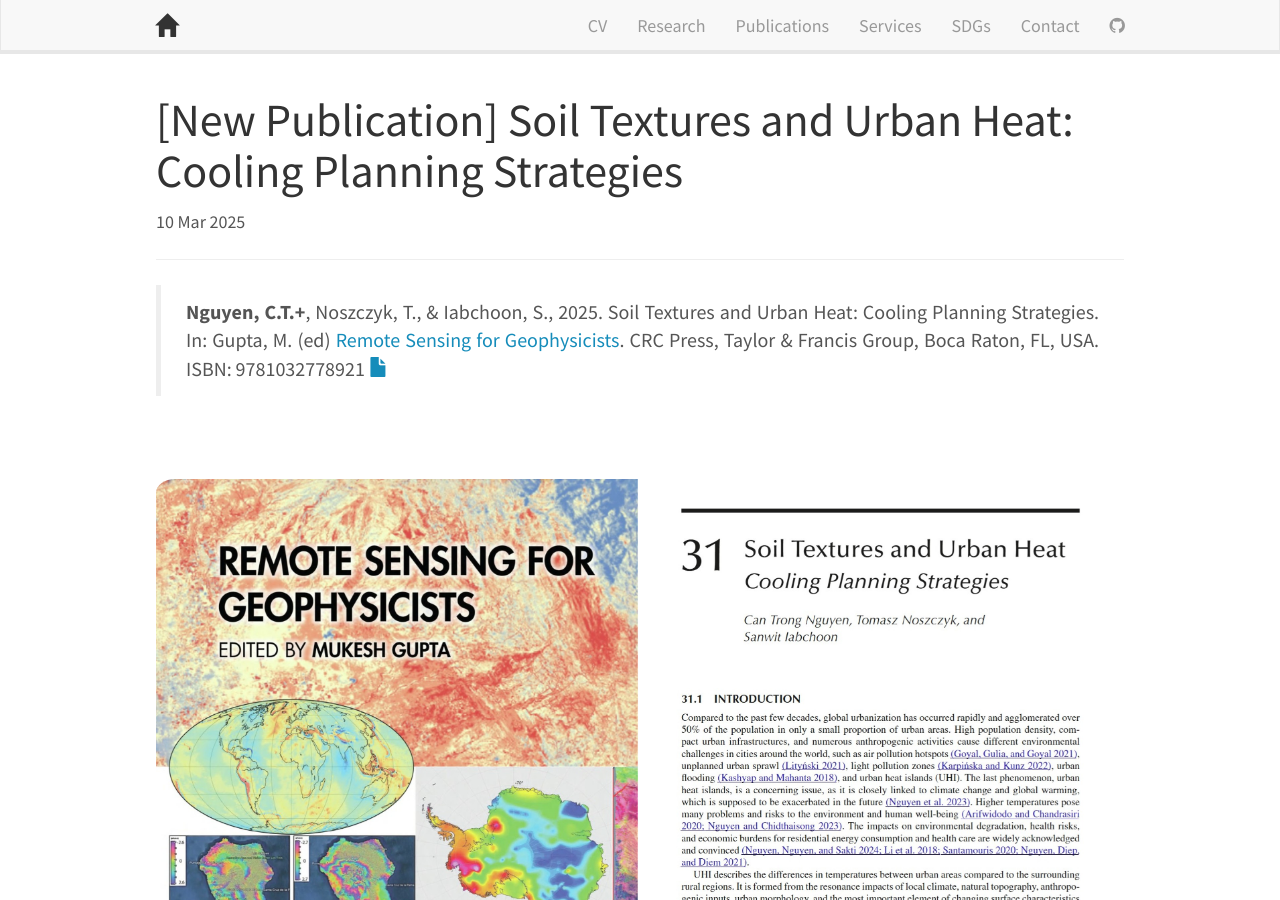
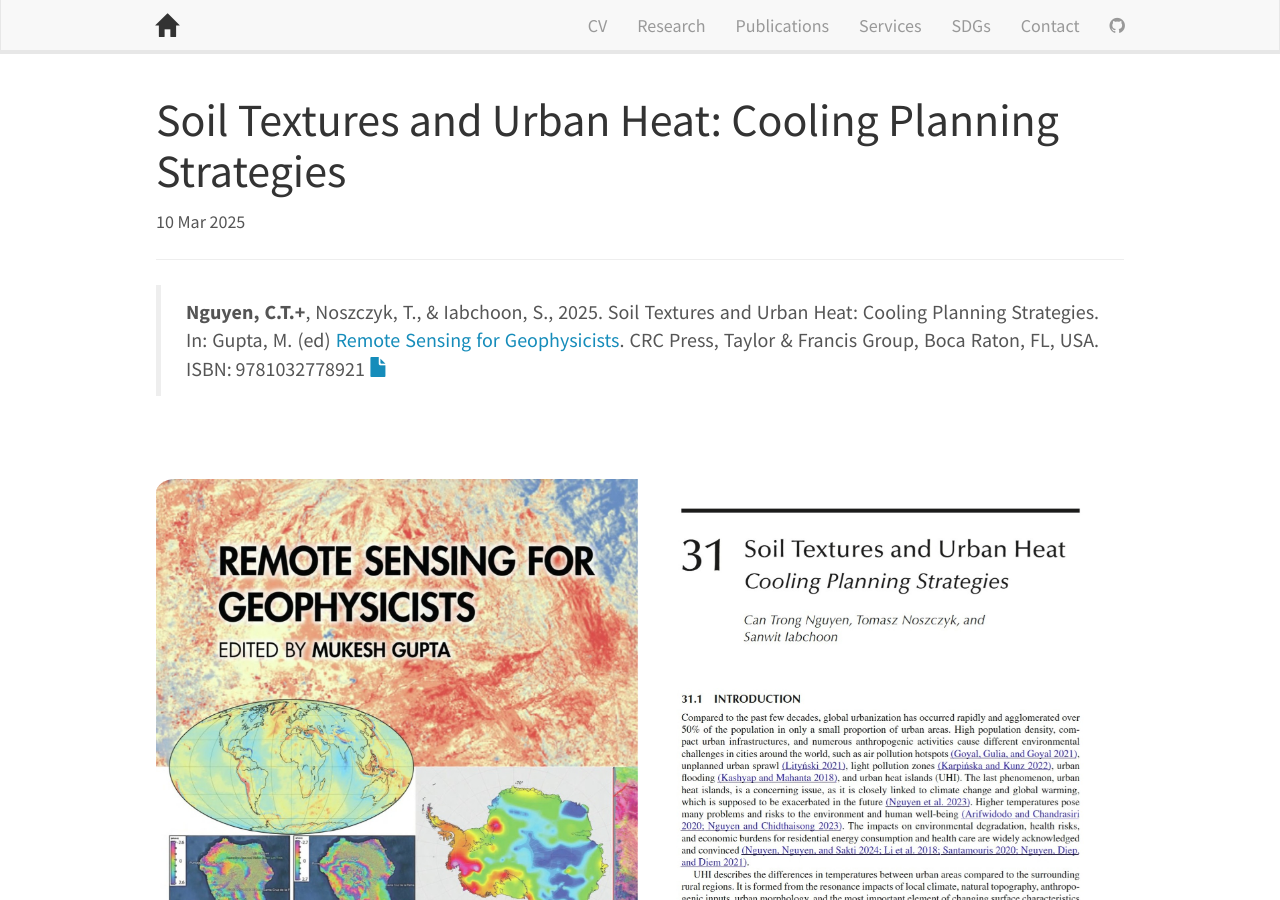
Before and after one commit to canng/cann, a Jekyll site: the page built from _posts/2025-03-10-Publication_Soil_texture_UHI.md, in a window 1280 px wide and 900 px high. Built offline with Jekyll 4.4.1, drawn with Linux system fonts in a browser that asks for light colours; nearby versions of some CDN libraries.

Commit message:
Remove "[New Publication]" prefix from publication titles for consistency

```diff
--- a/_posts/2025-03-10-Publication_Soil_texture_UHI.md
+++ b/_posts/2025-03-10-Publication_Soil_texture_UHI.md
@@ -1,6 +1,6 @@
 ---
 layout: post
-title: "[New Publication] Soil Textures and Urban Heat: Cooling Planning Strategies"
+title: "Soil Textures and Urban Heat: Cooling Planning Strategies"
 date: 2025-03-10
 ---
 
```
Also changed, not shown: _posts/2024-02-01-Publication_thermal_comfort.md (+1 -1 lines), _posts/2024-10-03-Publication_Artificial_reservoir.md (+1 -1 lines), _posts/2025-01-02-Publication_Phu_quoc_lulcc.md (+1 -1 lines).
